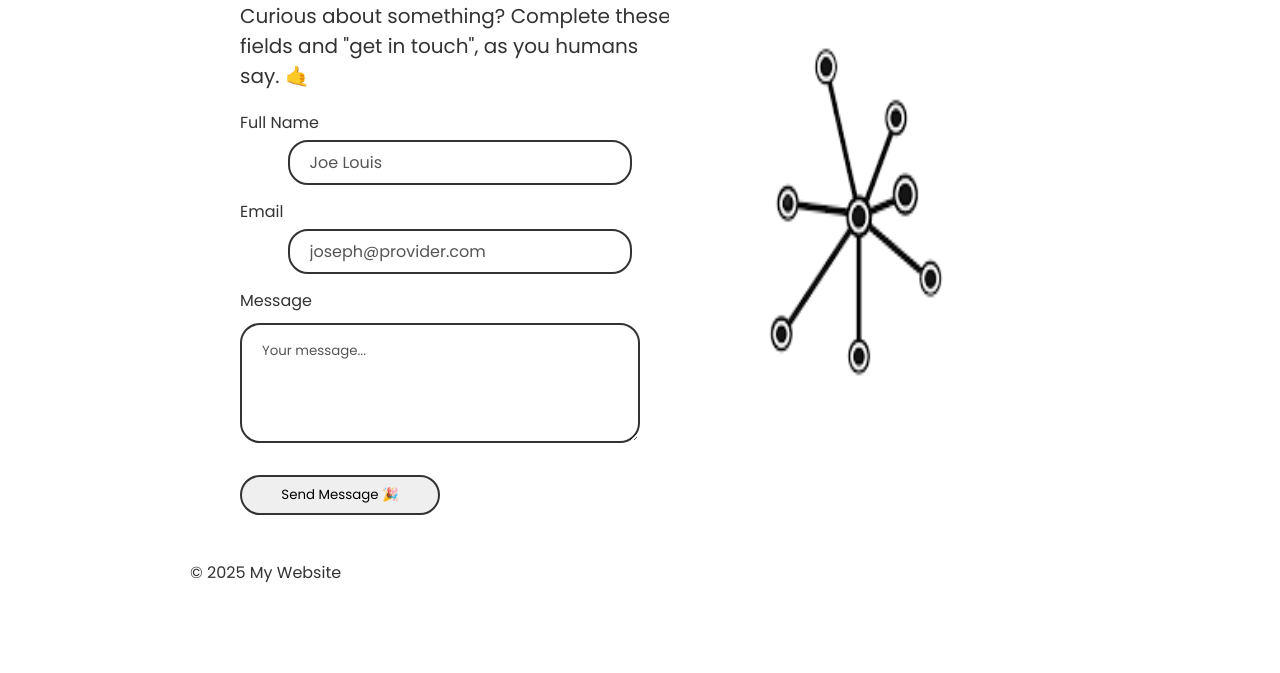
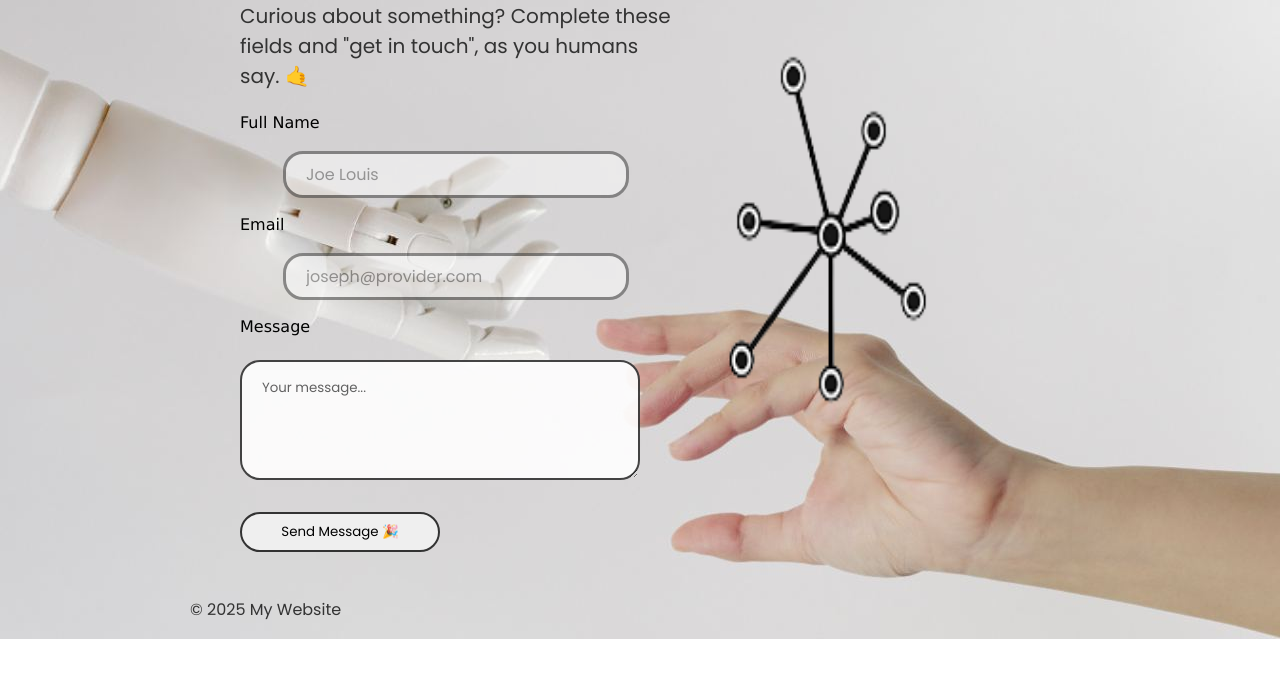
Before and after one commit to xpieemma/scrimba-project-sba, a plain HTML site: page index.html in a window 1280 px wide. Shown: the part 177-850 px from the top of the page. After the commit the page ends 816 px from the top, so only its background shows below. Drawn offline with nearby package versions, Linux system fonts and the light colour scheme.

Commit message:
Added background image

```diff
--- a/index.css
+++ b/index.css
@@ -12,9 +12,19 @@ body,
   font-family: "Poppins", sans-serif;
 }
 
+body {
+  background-color: transparent;
+  background-blend-mode: darken;
+  background-image: url(images/connect.jpg);
+  background-size: cover;
+}
+
 label {
   display: block;
-  margin-bottom: 5px;
+  margin-bottom: 1rem;
+  font-weight: 300;
+  font-family: Verdana, Geneva, Tahoma, sans-serif;
+  color :black;
 }
 
 .contact-page {
@@ -42,15 +52,15 @@ nav ul {
 }
 
 .contact-image {
-  /* max-width: 100%; */
+   max-width: 100%;
   height: auto;
   display: block;
   transform: rotate(180deg);
   width: 900px;
-  margin-left: -10px;
-  width: 768px;
-  --aspect-ratio-w: 4;
-  --aspect-ratio-h: 3;
+  margin-left: -60px;
+  --aspect-ratio-w: 10;
+  --aspect-ratio-h: 8;
+  z-index: -1;
 }
 
 .contact-form-heading {
@@ -61,7 +71,7 @@ nav ul {
 
 .contact-form-heading mark {
   color: #007000;
-  background-color: transparent;
+   background-color: transparent;
 }
 
 .contact-form-intro {
@@ -76,7 +86,8 @@ nav ul {
   border-radius: 20px;
   padding: 8px 20px;
   font-size: 1rem;
-  border: 2px solid #333333;
+  border: 3px solid #333333;
+  opacity: 0.5;
 }
 
 .contact-textarea {
@@ -91,6 +102,7 @@ nav ul {
   width: 100%;
   resize: vertical;
   min-height: 120px;
+  opacity: 0.9;
 }
 
 .contact-input::-webkit-input-placeholder,
--- a/index.html
+++ b/index.html
@@ -26,7 +26,7 @@
       </ul>
     </nav>
   </header>
-  <main id="main">
+  <main>
     <!-- Form section -->
     <section class="contact-form-section" aria-labelledby="contact-heading">
       <form>
@@ -45,18 +45,18 @@
           aria-describedby="form-instructions"></textarea>
         <output id="form-status" role="status" aria-live="polite" for="name email message">
         </output>
-        <button class="contact-submit-button" type="button" onclick="submitForm()">
-          Send Message <wbr aria-hidden="true">🎉</wbr>
-        </button>
+
+          <button class="contact-submit-button" type="button" onclick="submitForm()">
+            Send Message <wbr aria-hidden="true">🎉</wbr>
+          </button>
+
       </form>
-      <img class="contact-image" src="images/connect.png" alt="connection" />
+      <img class="contact-image" src="images/connect_.png" alt="Two fingers that shows the power of connection among human." />
     </section>
   </main>
   <footer>
     <p>&copy; 2025 My Website</p>
-    <br>
-    <br>
-    <br>
+
   </footer>
 </body>
 
```
Also changed, not shown: images/connect.jpg (added), images/connect.png (deleted), images/connect_.png (added).
